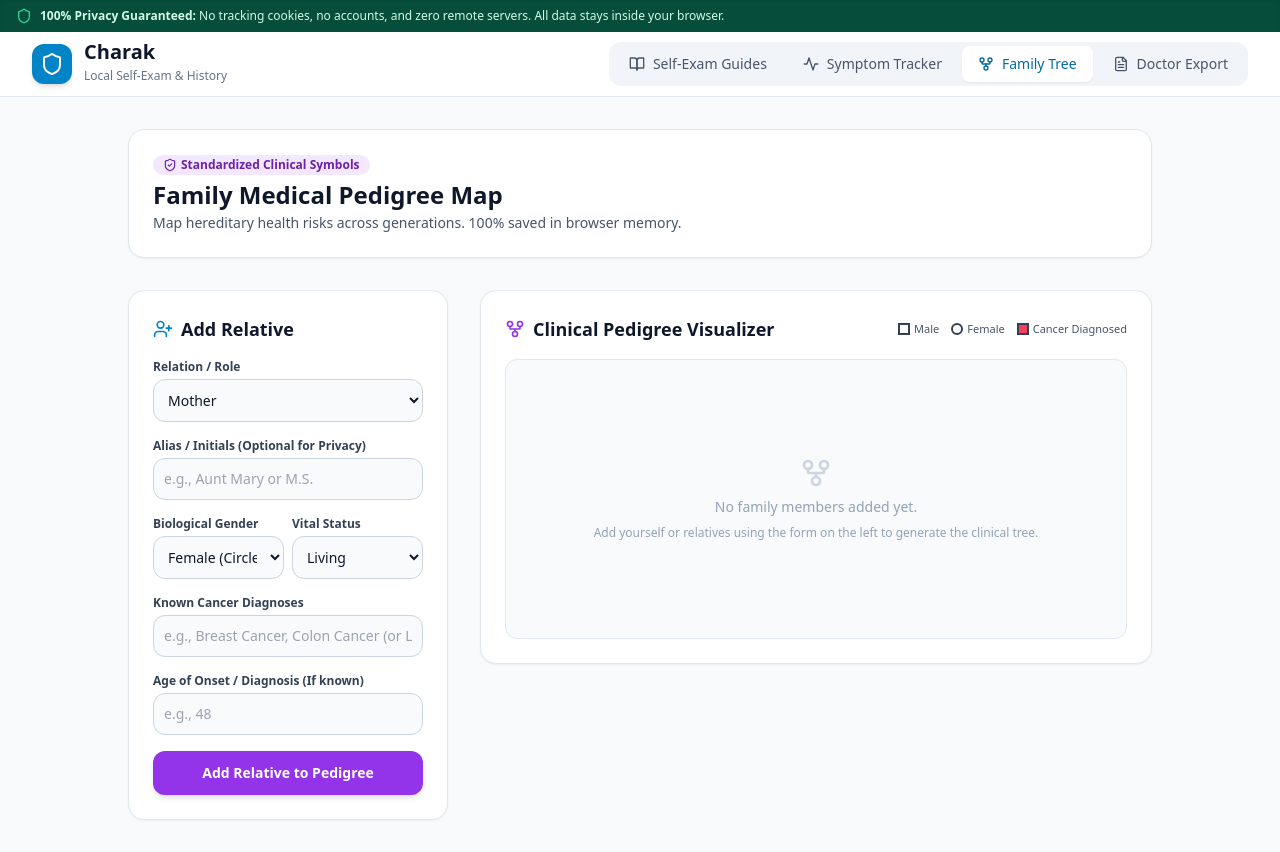
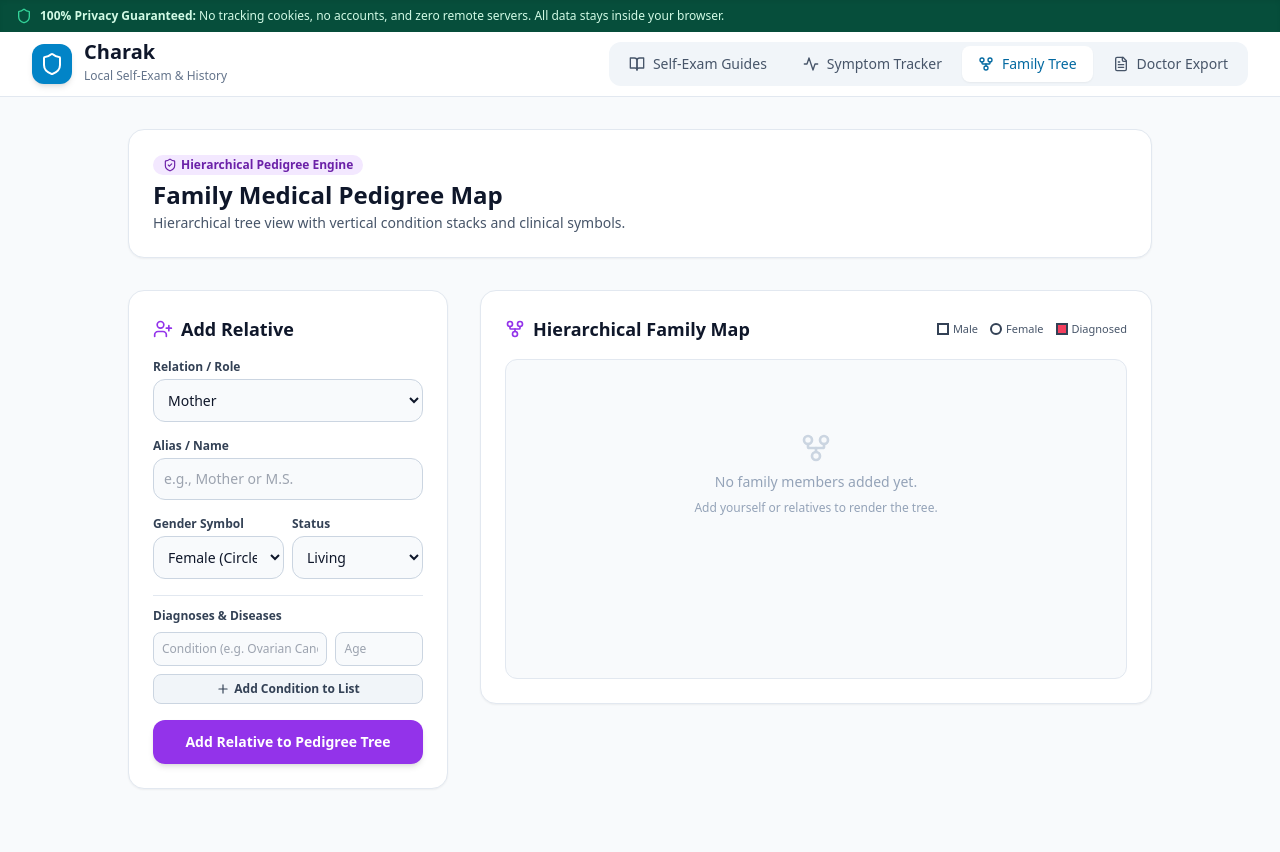
Before and after one commit to LOGELF/charak, a React (Vite) app: page / in a window 1280 px wide. Both pictures are taken after a click on the button "Family Tree". After the commit the page ends 821 px from the top, so only its background shows below. Built offline with nearby package versions, Linux system fonts and the light colour scheme.

Commit message:
Update PedigreeTree.jsx

```diff
--- a/src/components/PedigreeTree.jsx
+++ b/src/components/PedigreeTree.jsx
@@ -1,6 +1,6 @@
 import React, { useState, useEffect } from 'react';
 import { db } from '../db/db.js';
-import { GitFork, UserPlus, Trash2, ShieldCheck, Heart, Info, AlertCircle } from 'lucide-react';
+import { GitFork, UserPlus, Trash2, ShieldCheck, Plus, AlertCircle } from 'lucide-react';
 
 export default function PedigreeTree() {
   const [members, setMembers] = useState([]);
@@ -8,11 +8,11 @@ export default function PedigreeTree() {
   const [relation, setRelation] = useState('Mother');
   const [gender, setGender] = useState('Female');
   const [status, setStatus] = useState('Living');
-  const [cancerTypes, setCancerTypes] = useState('');
-  const [ageOfOnset, setAgeOfOnset] = useState('');
+  const [conditionInput, setConditionInput] = useState('');
+  const [ageInput, setAgeInput] = useState('');
+  const [diagnoses, setDiagnoses] = useState([]);
   const [isSubmitting, setIsSubmitting] = useState(false);
 
-  // Load family members from Dexie IndexedDB
   const loadFamily = async () => {
     try {
       const data = await db.familyMembers.toArray();
@@ -26,25 +26,46 @@ export default function PedigreeTree() {
     loadFamily();
   }, []);
 
-  // Add family member
+  // Add individual condition to local list before submitting
+  const handleAddCondition = () => {
+    if (!conditionInput.trim()) return;
+    setDiagnoses(prev => [
+      ...prev,
+      { condition: conditionInput.trim(), ageOfOnset: ageInput ? parseInt(ageInput, 10) : null }
+    ]);
+    setConditionInput('');
+    setAgeInput('');
+  };
+
+  const handleRemoveCondition = (index) => {
+    setDiagnoses(prev => prev.filter((_, i) => i !== index));
+  };
+
   const handleAddMember = async (e) => {
     e.preventDefault();
     setIsSubmitting(true);
 
     try {
+      // Determine generation tier for hierarchical positioning
+      let generationTier = 2; // Default (Self, Sibling)
+      if (relation.includes('Grandmother') || relation.includes('Grandfather')) generationTier = 0;
+      else if (relation.includes('Mother') || relation.includes('Father') || relation.includes('Aunt') || relation.includes('Uncle')) generationTier = 1;
+      else if (relation.includes('Daughter') || relation.includes('Son')) generationTier = 3;
+
       await db.familyMembers.add({
         alias: alias || relation,
         relation,
         gender,
         status,
-        cancerTypes: cancerTypes ? cancerTypes.trim() : 'None',
-        ageOfOnset: ageOfOnset ? parseInt(ageOfOnset, 10) : null
+        generationTier,
+        diagnoses // Array of multiple conditions: [{condition: 'Breast Cancer', ageOfOnset: 48}, ...]
       });
 
       // Reset Form
       setAlias('');
-      setCancerTypes('');
-      setAgeOfOnset('');
+      setDiagnoses([]);
+      setConditionInput('');
+      setAgeInput('');
       await loadFamily();
     } catch (err) {
       alert("Failed to save family member locally.");
@@ -53,7 +74,6 @@ export default function PedigreeTree() {
     }
   };
 
-  // Delete family member
   const handleDelete = async (id) => {
     if (window.confirm("Remove this relative from your pedigree tree?")) {
       await db.familyMembers.delete(id);
@@ -61,24 +81,37 @@ export default function PedigreeTree() {
     }
   };
 
+  // Group family members by generation level
+  const grandparents = members.filter(m => m.generationTier === 0);
+  const parentsAuntsUncles = members.filter(m => m.generationTier === 1);
+  const probandSiblings = members.filter(m => m.generationTier === 2);
+  const childrenLevel = members.filter(m => m.generationTier === 3);
+
+  const generations = [
+    { title: 'Generation I (Grandparents)', members: grandparents },
+    { title: 'Generation II (Parents, Aunts & Uncles)', members: parentsAuntsUncles },
+    { title: 'Generation III (Self & Siblings)', members: probandSiblings },
+    { title: 'Generation IV (Children)', members: childrenLevel }
+  ].filter(gen => gen.members.length > 0);
+
   return (
     <div className="space-y-8 max-w-5xl mx-auto">
-      {/* Banner */}
+      {/* Header Banner */}
       <div className="bg-white p-6 rounded-2xl border border-slate-200 shadow-sm flex flex-col sm:flex-row justify-between items-start sm:items-center gap-4">
         <div>
           <span className="inline-flex items-center space-x-1 text-xs font-semibold bg-purple-100 text-purple-800 px-2.5 py-0.5 rounded-full mb-1">
-            <ShieldCheck className="w-3.5 h-3.5 mr-1" /> Standardized Clinical Symbols
+            <ShieldCheck className="w-3.5 h-3.5 mr-1" /> Hierarchical Pedigree Engine
           </span>
           <h2 className="text-2xl font-extrabold text-slate-900">Family Medical Pedigree Map</h2>
-          <p className="text-slate-600 text-sm mt-0.5">Map hereditary health risks across generations. 100% saved in browser memory.</p>
+          <p className="text-slate-600 text-sm mt-0.5">Hierarchical tree view with vertical condition stacks and clinical symbols.</p>
         </div>
       </div>
 
       <div className="grid lg:grid-cols-3 gap-8">
-        {/* Left Form: Add Relatives */}
+        {/* Left Column: Form */}
         <div className="lg:col-span-1 bg-white p-6 rounded-2xl border border-slate-200 shadow-sm space-y-4">
           <h3 className="text-lg font-bold text-slate-900 flex items-center">
-            <UserPlus className="w-5 h-5 text-sky-600 mr-2" /> Add Relative
+            <UserPlus className="w-5 h-5 text-purple-600 mr-2" /> Add Relative
           </h3>
 
           <form onSubmit={handleAddMember} className="space-y-4">
@@ -95,7 +128,7 @@ export default function PedigreeTree() {
                     setGender('Female');
                   }
                 }}
-                className="w-full text-sm p-2.5 rounded-xl border border-slate-300 focus:ring-2 focus:ring-sky-500 bg-slate-50"
+                className="w-full text-sm p-2.5 rounded-xl border border-slate-300 focus:ring-2 focus:ring-purple-500 bg-slate-50"
               >
                 <option value="Self">Self (Proband)</option>
                 <option value="Mother">Mother</option>
@@ -116,23 +149,23 @@ export default function PedigreeTree() {
             </div>
 
             <div>
-              <label className="block text-xs font-bold text-slate-700 mb-1">Alias / Initials (Optional for Privacy)</label>
+              <label className="block text-xs font-bold text-slate-700 mb-1">Alias / Name</label>
               <input
                 type="text"
                 value={alias}
                 onChange={(e) => setAlias(e.target.value)}
-                placeholder="e.g., Aunt Mary or M.S."
-                className="w-full text-sm p-2.5 rounded-xl border border-slate-300 focus:ring-2 focus:ring-sky-500 bg-slate-50"
+                placeholder="e.g., Mother or M.S."
+                className="w-full text-sm p-2.5 rounded-xl border border-slate-300 focus:ring-2 focus:ring-purple-500 bg-slate-50"
               />
             </div>
 
             <div className="grid grid-cols-2 gap-2">
               <div>
-                <label className="block text-xs font-bold text-slate-700 mb-1">Biological Gender</label>
+                <label className="block text-xs font-bold text-slate-700 mb-1">Gender Symbol</label>
                 <select
                   value={gender}
                   onChange={(e) => setGender(e.target.value)}
-                  className="w-full text-sm p-2.5 rounded-xl border border-slate-300 focus:ring-2 focus:ring-sky-500 bg-slate-50"
+                  className="w-full text-sm p-2.5 rounded-xl border border-slate-300 focus:ring-2 focus:ring-purple-500 bg-slate-50"
                 >
                   <option value="Female">Female (Circle)</option>
                   <option value="Male">Male (Square)</option>
@@ -140,38 +173,59 @@ export default function PedigreeTree() {
               </div>
 
               <div>
-                <label className="block text-xs font-bold text-slate-700 mb-1">Vital Status</label>
+                <label className="block text-xs font-bold text-slate-700 mb-1">Status</label>
                 <select
                   value={status}
                   onChange={(e) => setStatus(e.target.value)}
-                  className="w-full text-sm p-2.5 rounded-xl border border-slate-300 focus:ring-2 focus:ring-sky-500 bg-slate-50"
+                  className="w-full text-sm p-2.5 rounded-xl border border-slate-300 focus:ring-2 focus:ring-purple-500 bg-slate-50"
                 >
                   <option value="Living">Living</option>
-                  <option value="Deceased">Deceased (Slashed)</option>
+                  <option value="Deceased">Deceased (Slash)</option>
                 </select>
               </div>
             </div>
 
-            <div>
-              <label className="block text-xs font-bold text-slate-700 mb-1">Known Cancer Diagnoses</label>
+            {/* Multiple Condition Adder */}
+            <div className="border-t border-slate-200 pt-3 space-y-2">
+              <label className="block text-xs font-bold text-slate-700">Diagnoses & Diseases</label>
+
+              <div className="flex gap-2">
                 <input
                   type="text"
-                value={cancerTypes}
-                onChange={(e) => setCancerTypes(e.target.value)}
-                placeholder="e.g., Breast Cancer, Colon Cancer (or Leave blank)"
-                className="w-full text-sm p-2.5 rounded-xl border border-slate-300 focus:ring-2 focus:ring-sky-500 bg-slate-50"
+                  value={conditionInput}
+                  onChange={(e) => setConditionInput(e.target.value)}
+                  placeholder="Condition (e.g. Ovarian Cancer)"
+                  className="w-2/3 text-xs p-2 rounded-lg border border-slate-300 bg-slate-50"
+                />
+                <input
+                  type="number"
+                  value={ageInput}
+                  onChange={(e) => setAgeInput(e.target.value)}
+                  placeholder="Age"
+                  className="w-1/3 text-xs p-2 rounded-lg border border-slate-300 bg-slate-50"
                 />
               </div>
 
-            <div>
-              <label className="block text-xs font-bold text-slate-700 mb-1">Age of Onset / Diagnosis (If known)</label>
-              <input
-                type="number"
-                value={ageOfOnset}
-                onChange={(e) => setAgeOfOnset(e.target.value)}
-                placeholder="e.g., 48"
-                className="w-full text-sm p-2.5 rounded-xl border border-slate-300 focus:ring-2 focus:ring-sky-500 bg-slate-50"
-              />
+              <button
+                type="button"
+                onClick={handleAddCondition}
+                className="w-full flex items-center justify-center space-x-1 text-xs font-semibold bg-slate-100 hover:bg-slate-200 text-slate-700 py-1.5 rounded-lg border border-slate-300"
+              >
+                <Plus className="w-3.5 h-3.5" />
+                <span>Add Condition to List</span>
+              </button>
+
+              {/* Stacked Condition Chips Preview */}
+              {diagnoses.length > 0 && (
+                <div className="space-y-1 pt-1">
+                  {diagnoses.map((d, idx) => (
+                    <div key={idx} className="flex justify-between items-center text-xs bg-rose-50 border border-rose-200 text-rose-800 px-2 py-1 rounded-md">
+                      <span>{d.condition} {d.ageOfOnset ? `(Age ${d.ageOfOnset})` : ''}</span>
+                      <button type="button" onClick={() => handleRemoveCondition(idx)} className="text-rose-500 font-bold hover:text-rose-700">×</button>
+                    </div>
+                  ))}
+                </div>
+              )}
             </div>
 
             <button
@@ -179,46 +233,54 @@ export default function PedigreeTree() {
               disabled={isSubmitting}
               className="w-full bg-purple-600 hover:bg-purple-700 text-white font-bold py-3 rounded-xl shadow-md transition-all text-sm"
             >
-              Add Relative to Pedigree
+              Add Relative to Pedigree Tree
             </button>
           </form>
         </div>
 
-        {/* Right Canvas: SVG Pedigree Tree Visualizer */}
+        {/* Right Canvas: True Generational Pedigree Tree */}
         <div className="lg:col-span-2 space-y-6">
           <div className="bg-white p-6 rounded-2xl border border-slate-200 shadow-sm space-y-4">
             <div className="flex justify-between items-center">
               <h3 className="text-lg font-bold text-slate-900 flex items-center">
-                <GitFork className="w-5 h-5 text-purple-600 mr-2" /> Clinical Pedigree Visualizer
+                <GitFork className="w-5 h-5 text-purple-600 mr-2" /> Hierarchical Family Map
               </h3>
 
-              {/* Legend */}
               <div className="flex items-center space-x-3 text-[11px] text-slate-600 font-medium">
                 <span className="flex items-center"><span className="w-3 h-3 bg-white border-2 border-slate-700 mr-1"></span> Male</span>
                 <span className="flex items-center"><span className="w-3 h-3 bg-white border-2 border-slate-700 rounded-full mr-1"></span> Female</span>
-                <span className="flex items-center"><span className="w-3 h-3 bg-rose-500 border-2 border-slate-700 mr-1"></span> Cancer Diagnosed</span>
+                <span className="flex items-center"><span className="w-3 h-3 bg-rose-500 border-2 border-slate-700 mr-1"></span> Diagnosed</span>
               </div>
             </div>
 
-            {/* SVG Pedigree Chart Canvas */}
-            <div id="pedigree-svg-container" className="bg-slate-50 border border-slate-200 rounded-xl p-6 overflow-x-auto min-h-[280px] flex items-center justify-center">
+            {/* Generational Tree Canvas */}
+            <div className="bg-slate-50 border border-slate-200 rounded-xl p-6 overflow-x-auto min-h-[320px]">
               {members.length === 0 ? (
-                <div className="text-center text-slate-400 space-y-2">
+                <div className="text-center text-slate-400 py-12 space-y-2">
                   <GitFork className="w-8 h-8 mx-auto text-slate-300" />
                   <p className="text-sm">No family members added yet.</p>
-                  <p className="text-xs">Add yourself or relatives using the form on the left to generate the clinical tree.</p>
+                  <p className="text-xs">Add yourself or relatives to render the tree.</p>
                 </div>
               ) : (
-                <div className="flex flex-wrap justify-center gap-6 py-4">
-                  {members.map((m) => {
-                    const hasCancer = m.cancerTypes && m.cancerTypes.toLowerCase() !== 'none';
+                <div className="space-y-10 relative">
+                  {generations.map((gen, gIdx) => (
+                    <div key={gIdx} className="relative space-y-3">
+                      {/* Generation Indicator Header */}
+                      <div className="text-[10px] font-extrabold uppercase tracking-widest text-slate-400 border-b border-slate-200 pb-1">
+                        {gen.title}
+                      </div>
+
+                      {/* Generational Row */}
+                      <div className="flex flex-wrap justify-center gap-8 sm:gap-12 relative z-10">
+                        {gen.members.map((m) => {
+                          const hasDiagnoses = m.diagnoses && m.diagnoses.length > 0;
                           const isMale = m.gender === 'Male';
                           const isDeceased = m.status === 'Deceased';
 
                           return (
-                      <div key={m.id} className="flex flex-col items-center group relative min-w-[100px]">
-                        {/* SVG Standard Symbol */}
-                        <div className="relative mb-2">
+                            <div key={m.id} className="flex flex-col items-center group relative min-w-[110px]">
+                              {/* Clinical Symbol */}
+                              <div className="relative mb-1">
                                 <svg width="50" height="50" className="drop-shadow-xs">
                                   {isMale ? (
                                     <rect
@@ -226,32 +288,38 @@ export default function PedigreeTree() {
                                       y="5"
                                       width="40"
                                       height="40"
-                                className={`${hasCancer ? 'fill-rose-500' : 'fill-white'} stroke-slate-800 stroke-[2.5]`}
+                                      className={`${hasDiagnoses ? 'fill-rose-500' : 'fill-white'} stroke-slate-800 stroke-[2.5]`}
                                     />
                                   ) : (
                                     <circle
                                       cx="25"
                                       cy="25"
                                       r="20"
-                                className={`${hasCancer ? 'fill-rose-500' : 'fill-white'} stroke-slate-800 stroke-[2.5]`}
+                                      className={`${hasDiagnoses ? 'fill-rose-500' : 'fill-white'} stroke-slate-800 stroke-[2.5]`}
                                     />
                                   )}
 
-                            {/* Slash through for Deceased */}
+                                  {/* Deceased Slash */}
                                   {isDeceased && (
                                     <line x1="2" y1="48" x2="48" y2="2" className="stroke-slate-900 stroke-[2.5]" />
                                   )}
                                 </svg>
                               </div>
 
-                        {/* Relative Details */}
+                              {/* Relative Metadata */}
                               <span className="text-xs font-bold text-slate-900 text-center leading-tight">{m.alias}</span>
                               <span className="text-[10px] text-slate-500 font-medium">{m.relation}</span>
 
-                        {hasCancer && (
-                          <span className="text-[10px] font-bold text-rose-600 bg-rose-50 px-1.5 py-0.5 rounded border border-rose-200 mt-1 text-center">
-                            {m.cancerTypes} {m.ageOfOnset ? `(${m.ageOfOnset}y)` : ''}
-                          </span>
+                              {/* Stacked Diagnoses List below */}
+                              {hasDiagnoses && (
+                                <div className="mt-1.5 space-y-1 w-full text-center">
+                                  {m.diagnoses.map((d, dIdx) => (
+                                    <div key={dIdx} className="text-[10px] font-bold text-rose-700 bg-rose-50 px-1.5 py-0.5 rounded border border-rose-200/80 leading-tight">
+                                      <div>{d.condition}</div>
+                                      {d.ageOfOnset && <div className="text-[9px] text-rose-500 font-normal">Onset: Age {d.ageOfOnset}</div>}
+                                    </div>
+                                  ))}
+                                </div>
                               )}
 
                               <button
@@ -265,6 +333,16 @@ export default function PedigreeTree() {
                           );
                         })}
                       </div>
+
+                      {/* Generational Connector Line */}
+                      {gIdx < generations.length - 1 && (
+                        <div className="w-1/2 mx-auto border-b-2 border-slate-300 my-4 relative">
+                          <div className="w-0.5 h-6 bg-slate-300 mx-auto -bottom-6 absolute left-1/2 transform -translate-x-1/2"></div>
+                        </div>
+                      )}
+                    </div>
+                  ))}
+                </div>
               )}
             </div>
           </div>
```
Lines whose indentation alone changed are shown as unchanged.
